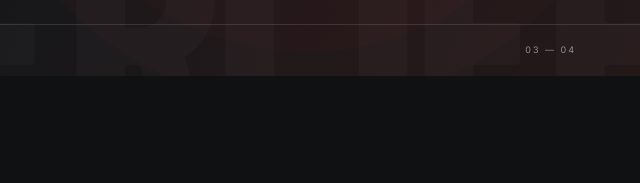
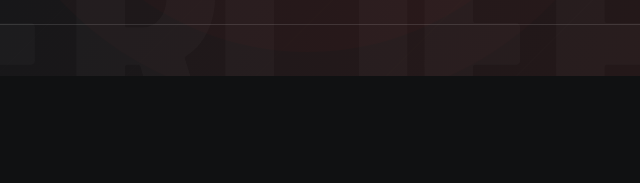
Before and after one commit to passimaleva-prog/projetredline2, a website: page public/redline-crew.html in a window 1280 px wide. Shown: the part 809-992 px from the top of the page, 640-1280 px from the left. Drawn offline with nearby package versions, Linux system fonts and the light colour scheme; a web font is replaced by a local one.

Commit message:
Update redline-crew.html

```diff
--- a/public/redline-crew.html
+++ b/public/redline-crew.html
@@ -45,7 +45,7 @@
 <div class="hero-stamp crew-hero-stamp">
   <img src="assets/redline-crew-logo.png" alt="Logo officiel RedLine Crew">
 </div>
-      <div class="hero-bottom"><span>PRECISION / LOYALTY / FREEDOM</span><span>03 — 04</span></div>
+      <div class="hero-bottom"><span>PRECISION / LOYALTY / FREEDOM</span></div>
     </section>
 
     <section class="section-wrap" id="origine">
```
